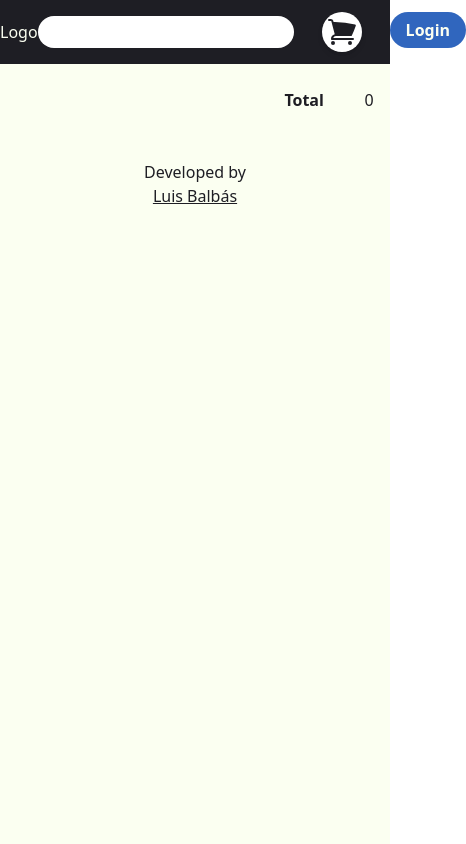
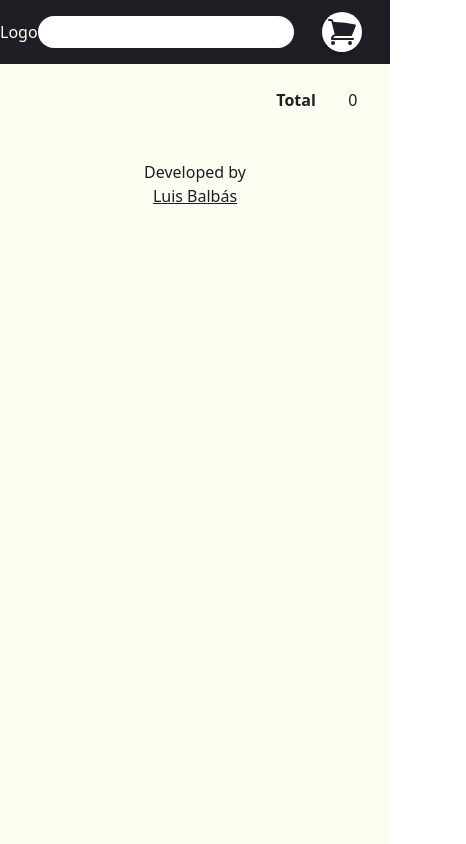
Before and after one commit to lbalbas/ecommerce-site, a Next.js app: page /cart in a window 390 px wide. Shown: the whole page, 466 px wide, since content can reach past the window. Built offline with nearby package versions, Linux system fonts and the light colour scheme.

Commit message:
Layout changes and styling

```diff
--- a/src/components/Header.tsx
+++ b/src/components/Header.tsx
@@ -14,9 +14,6 @@ const Header = () => {
       />
       <div className="flex">
         <Cart />
-        <Link href="/login">
-          <Button>Login</Button>
-        </Link>
       </div>
     </header>
   );
--- a/src/components/ItemCounter.tsx
+++ b/src/components/ItemCounter.tsx
@@ -8,7 +8,7 @@ const Counter = (props: {
   const { stock, itemCount, setCounter } = props;
   return (
     <div className="flex flex-col items-center">
-      <h3>Quantity</h3>
+      <h3 className="font-bold">Quantity</h3>
       <div className="flex gap-2 text-lg">
         <button
           onClick={() => {
--- a/src/components/layout.tsx
+++ b/src/components/layout.tsx
@@ -6,7 +6,9 @@ export default function Layout({ children }: Props) {
   return (
     <>
       <Header />
-      <main className="w-11/12 mx-auto py-6 flex flex-col">{children}</main>
+      <main className="w-10/12 md:w-11/12 max-w-[1400px] mx-auto py-6 flex flex-col">
+        {children}
+      </main>
       <Footer />
     </>
   );
```
